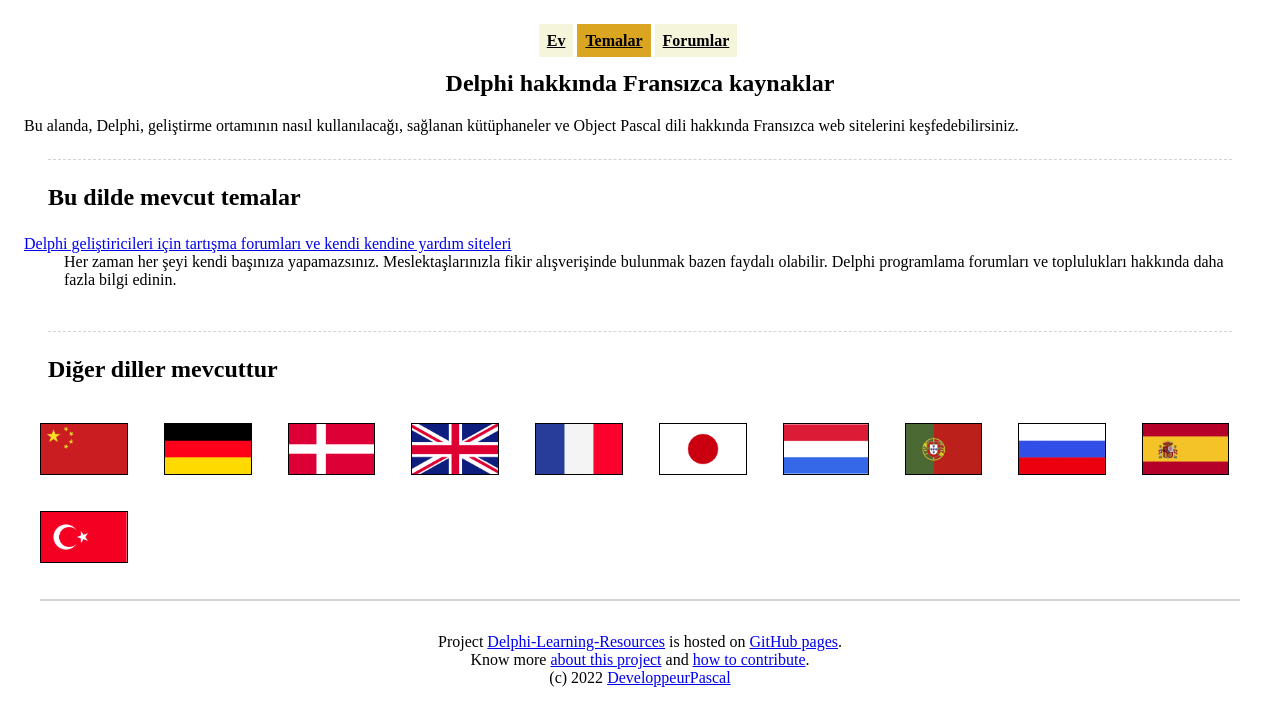
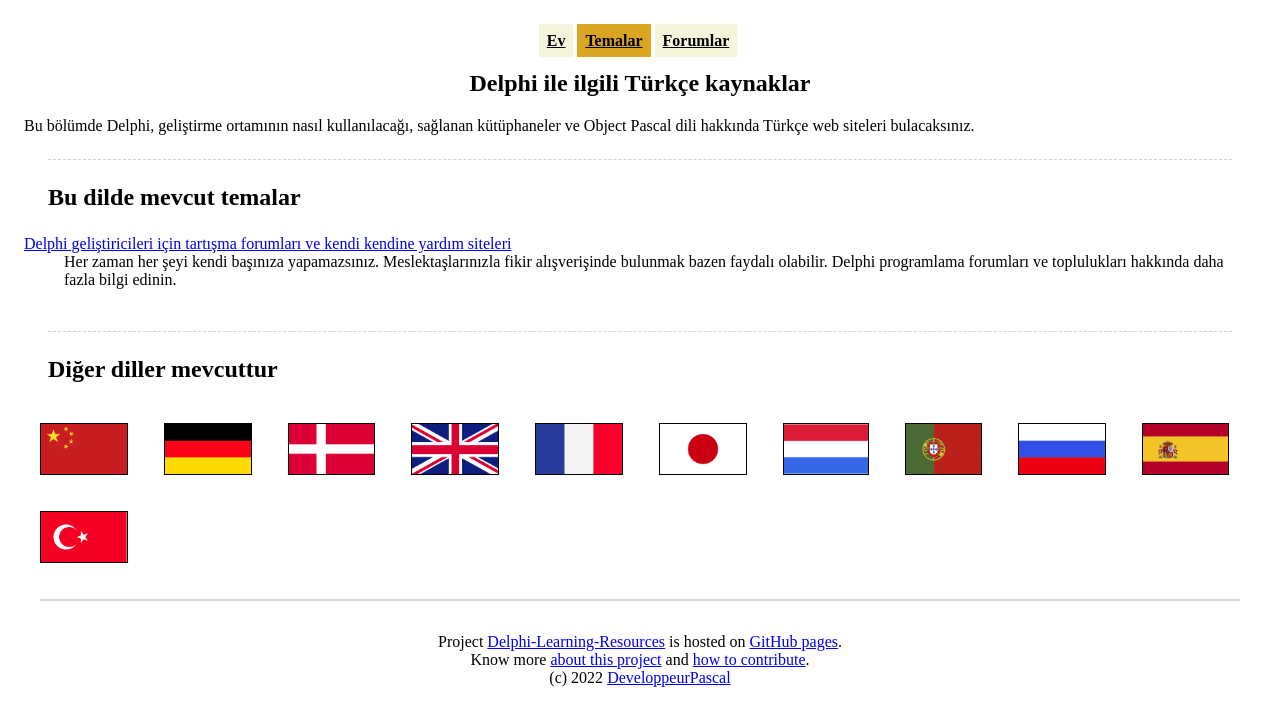
Before and after one commit to DeveloppeurPascal/Delphi-Learning-Resources, a Jekyll site: the page built from _data_languages/tr.md, in a window 1280 px wide. Shown: the top 726 px of the page. Built offline with Jekyll 4.4.1, drawn with Linux system fonts in a browser that asks for light colours.

Commit message:
fixed TR language page translation

```diff
--- a/_data_languages/tr.md
+++ b/_data_languages/tr.md
@@ -3,6 +3,6 @@ lang: tr
 lang_name : Türkçe
 lang_flag: tr.gif
 permalink: index-tr.html
-title: Delphi hakkında Fransızca kaynaklar
+title: Delphi ile ilgili Türkçe kaynaklar
 ---
-Bu alanda, Delphi, geliştirme ortamının nasıl kullanılacağı, sağlanan kütüphaneler ve Object Pascal dili hakkında Fransızca web sitelerini keşfedebilirsiniz.
+Bu bölümde Delphi, geliştirme ortamının nasıl kullanılacağı, sağlanan kütüphaneler ve Object Pascal dili hakkında Türkçe web siteleri bulacaksınız.
```
